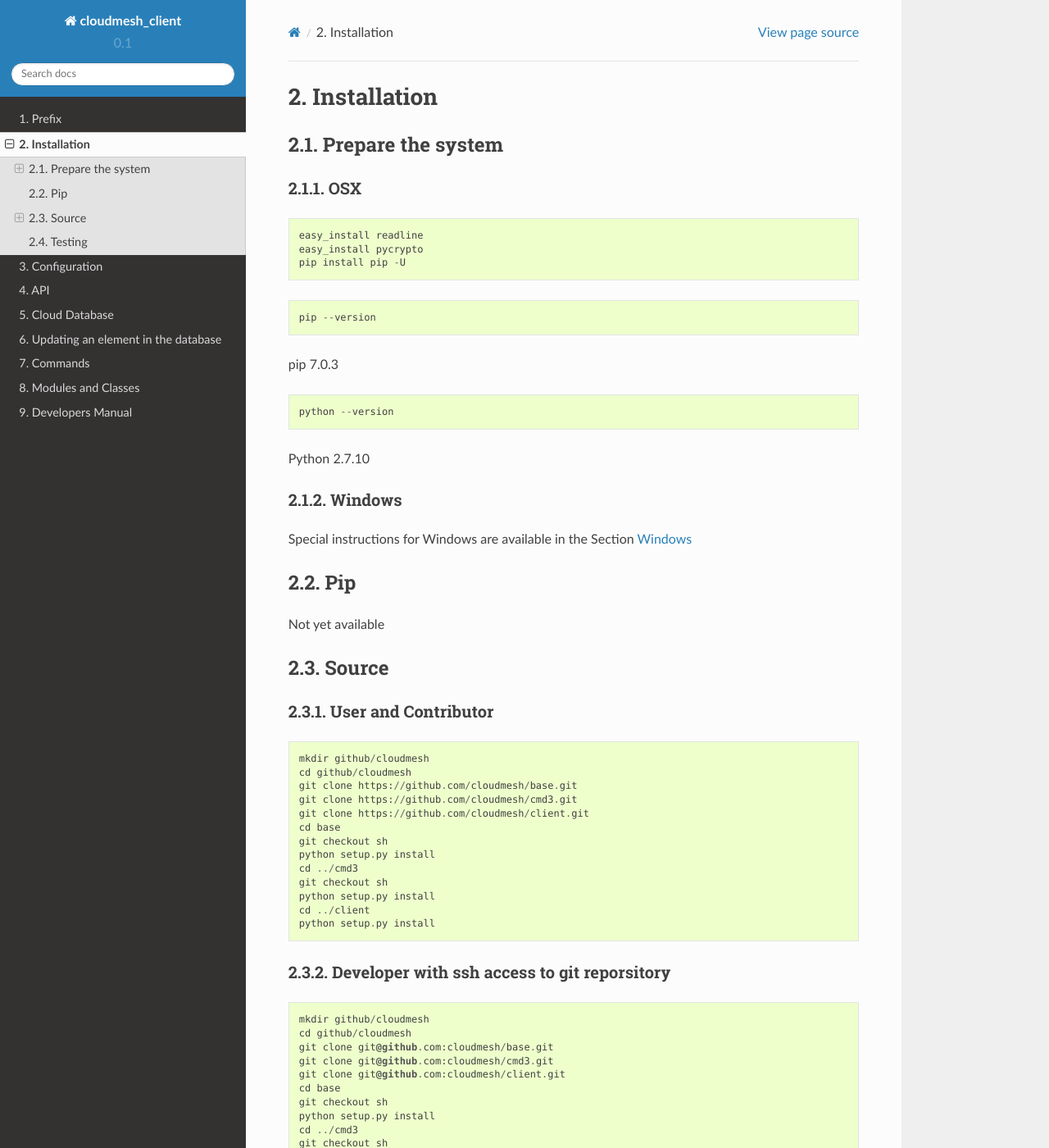
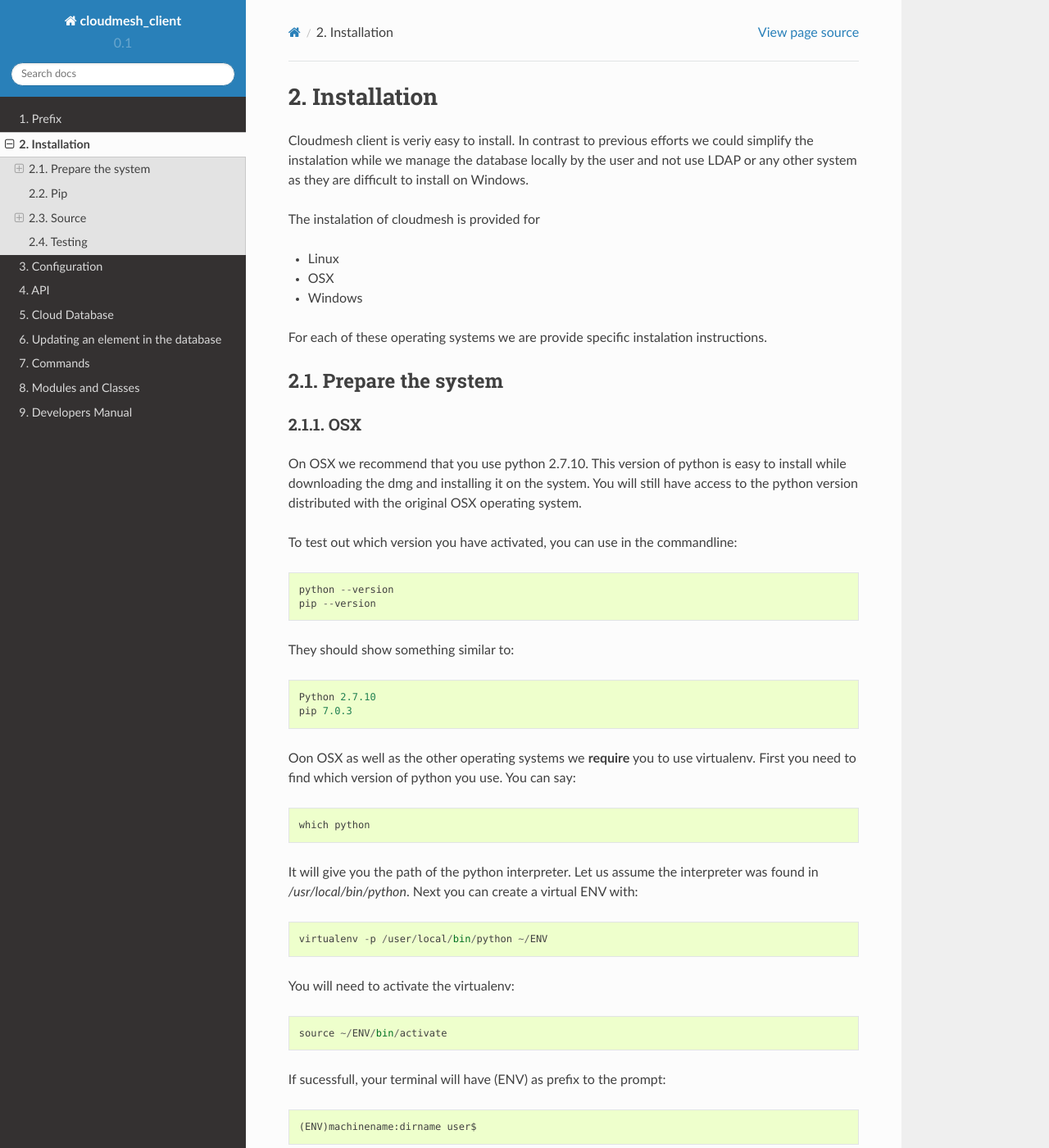
Before and after one commit to cloudmesh/client, a Sphinx documentation site: the page built from docs/source/installation.rst, in a window 1280 px wide and 1400 px high. Shown: the whole window at 82% size. Built offline with Sphinx 7.4.7 and the Read the Docs theme 2.0.0, drawn with Linux system fonts in a browser that asks for light colours; pages that are not in the unit, such as notebooks, are missing from menus; some of the changed text lies outside the part shown.

Commit message:
adding documentation

```diff
--- a/docs/source/index.rst
+++ b/docs/source/index.rst
@@ -1,7 +1,7 @@
 cloudmesh_client
 ============================================
 
-The cloudmesh client is a single user lightweight client interface of
+The *cloudmesh client* is a single user lightweight client interface of
 cloudmesh that does not require to run the user services on the
 machine where the client is hosted. It is developed while using a file
 based database and stores the cloud credentials in a configuration
--- a/docs/source/installation.rst
+++ b/docs/source/installation.rst
@@ -1,5 +1,19 @@
 Installation
 ============
+
+Cloudmesh client is veriy easy to install. In contrast to previous
+efforts we could simplify the instalation while we manage the database
+locally by the user and not use LDAP or any other system as they are
+difficult to install on Windows.
+
+The instalation of cloudmesh is provided for
+
+* Linux
+* OSX
+* Windows
+
+For each of these operating systems we are provide specific
+instalation instructions.
 
 Prepare the system
 ------------------
@@ -7,14 +21,54 @@
 OSX
 ^^^
 
-::
+On OSX we recommend that you use python 2.7.10. This version of python
+is easy to install while downloading the dmg and installing it on the
+system. You will still have access to the python version distributed
+with the original OSX operating system.
 
+To test out which version you have activated, you can use in the
+commandline::
+
+  python --version
+  pip --version
+
+They should show something similar to::
+
+  Python 2.7.10
+  pip 7.0.3
+
+Oon OSX as well as the other operating systems we **require** you to
+use virtualenv. First you need to find which version of python you
+use. You can say::
+
+  which python
+
+It will give you the path of the python interpreter. Let us assume the
+interpreter was found in `/usr/local/bin/python`.  Next you can create
+a virtual ENV with::
+
+  virtualenv -p /user/local/bin/python ~/ENV
+
+You will need to activate the virtualenv::
+
+  source ~/ENV/bin/activate
+
+If sucessfull, your terminal will have (ENV) as prefix to the prompt::
+
+  (ENV)machinename:dirname user$
+
+As OSX comes with older versions of pip at this time, it is important
+that you first prepare the environment before you install cloudmesh
+client. To do so please isseue the following commands::
+
+   pip install pip -U
    easy_install readline
    easy_install pycrypto
-   pip install pip -U
+   pip install urllib3
 
 
-::
+It is recommended that you test the version of the python interpreter
+and pip again::
 
    pip --version
 
@@ -26,6 +80,8 @@
 
 
 Python 2.7.10
+
+
 
 Windows
 ^^^^^^^
```
Also changed, not shown: other parts of docs/source/index.rst (+2 -1 lines), docs/source/prefix.rst (+40 -6 lines), 2 other files.
